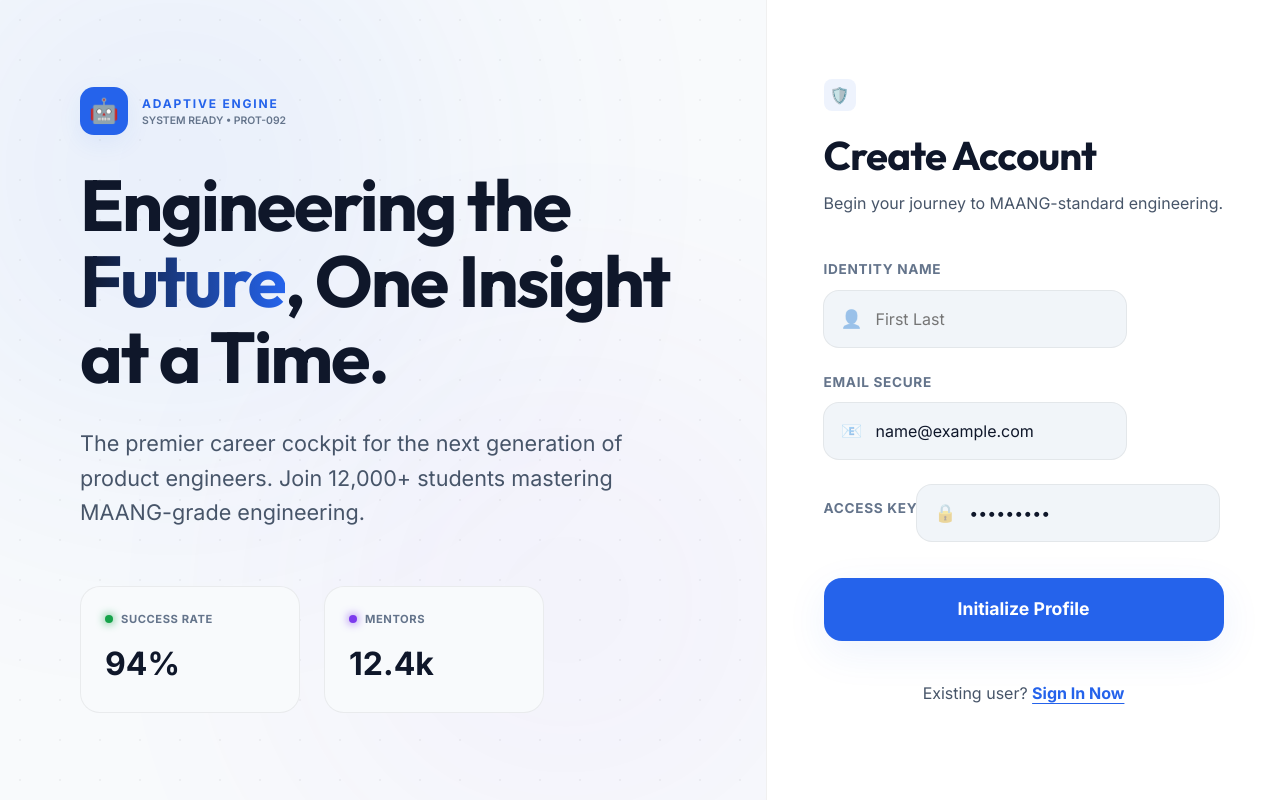
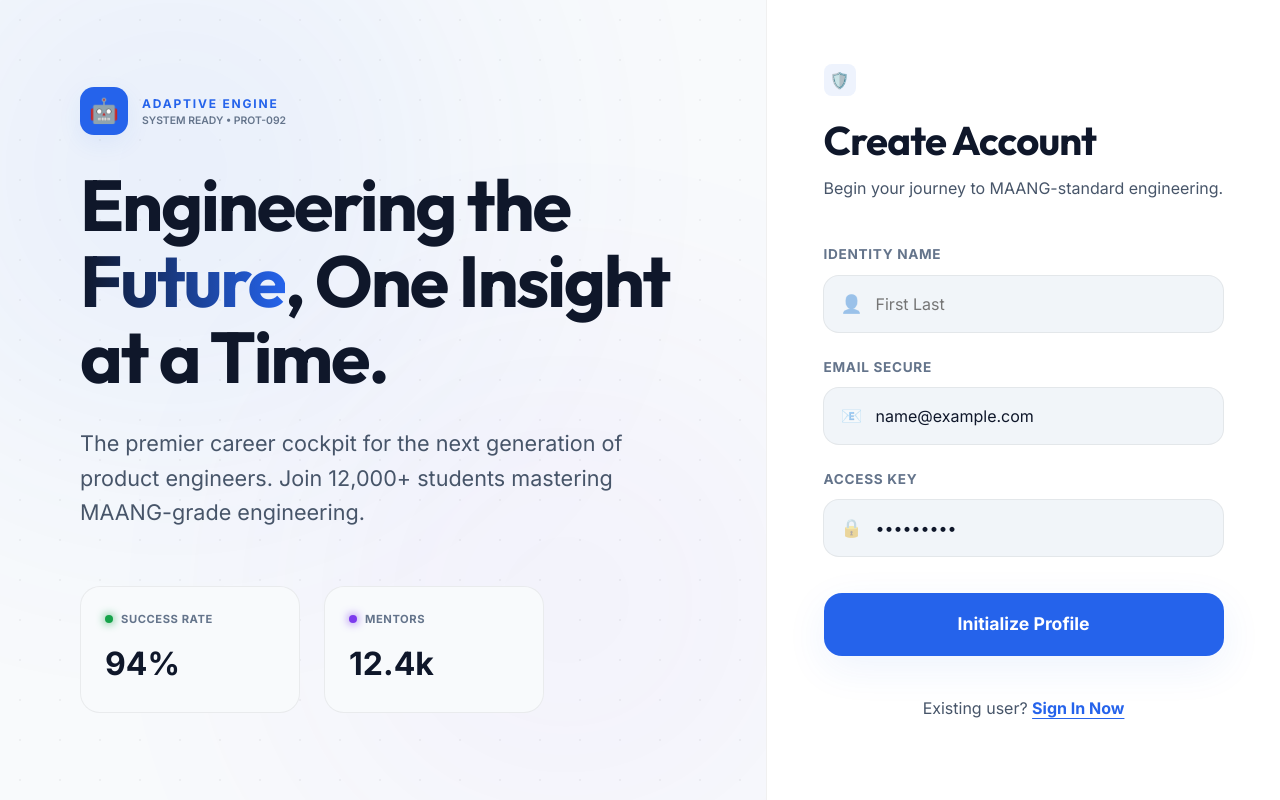
Before and after one commit to Shivakumar-09/AI-STUDENT-GUIDE-HUB, a React (Vite) app in the folder client/: page /login in a window 1280 px wide. Both pictures are taken after typing "name@example.com", "Sample123" into the empty fields and a click on the button "Create Account". Built offline with nearby package versions, Linux system fonts and the light colour scheme.

Commit message:
fix: resolve Auth form alignment mismatch by unifying field structures

```diff
--- a/client/src/components/Auth.jsx
+++ b/client/src/components/Auth.jsx
@@ -153,12 +153,12 @@ const Auth = ({ onLogin }) => {
                             {!isLogin && (
                                 <motion.div
                                     key="signup-field"
-                                    initial={{ opacity: 0, x: 20 }}
-                                    animate={{ opacity: 1, x: 0 }}
-                                    exit={{ opacity: 0, x: -20 }}
-                                    transition={{ duration: 0.3 }}
+                                    variants={itemVariants}
+                                    initial="hidden"
+                                    animate="visible"
+                                    exit="hidden"
                                 >
-                                    <div className="input-group">
+                                    <div className="input-group" style={{ display: 'flex', flexDirection: 'column' }}>
                                         <div style={{ display: 'flex', justifyContent: 'space-between', alignItems: 'center', marginBottom: '10px' }}>
                                             <label style={{ fontSize: '0.85rem', fontWeight: 700, color: 'var(--text-dim)', textTransform: 'uppercase', letterSpacing: '0.05em' }}>Identity Name</label>
                                         </div>
@@ -179,7 +179,8 @@ const Auth = ({ onLogin }) => {
                             )}
                         </AnimatePresence>
 
-                        <div className="input-group">
+                        <motion.div variants={itemVariants}>
+                            <div className="input-group" style={{ display: 'flex', flexDirection: 'column' }}>
                                 <div style={{ display: 'flex', justifyContent: 'space-between', alignItems: 'center', marginBottom: '10px' }}>
                                     <label style={{ fontSize: '0.85rem', fontWeight: 700, color: 'var(--text-dim)', textTransform: 'uppercase', letterSpacing: '0.05em' }}>Email Secure</label>
                                 </div>
@@ -196,8 +197,10 @@ const Auth = ({ onLogin }) => {
                                     />
                                 </div>
                             </div>
+                        </motion.div>
 
-                        <div className="input-group">
+                        <motion.div variants={itemVariants}>
+                            <div className="input-group" style={{ display: 'flex', flexDirection: 'column' }}>
                                 <div style={{ display: 'flex', justifyContent: 'space-between', alignItems: 'center', marginBottom: '10px' }}>
                                     <label style={{ fontSize: '0.85rem', fontWeight: 700, color: 'var(--text-dim)', textTransform: 'uppercase', letterSpacing: '0.05em' }}>Access Key</label>
                                     {isLogin && <span style={{ fontSize: '0.75rem', color: 'var(--accent)', cursor: 'pointer', fontWeight: 800 }}>Forgot?</span>}
@@ -215,6 +218,7 @@ const Auth = ({ onLogin }) => {
                                     />
                                 </div>
                             </div>
+                        </motion.div>
 
                         {error && (
                             <motion.div
```
Lines whose indentation alone changed are shown as unchanged.
